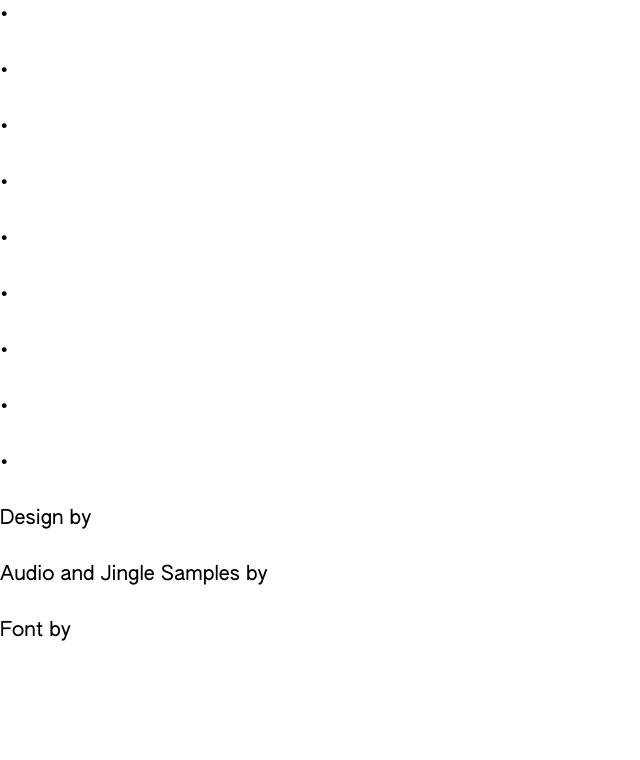
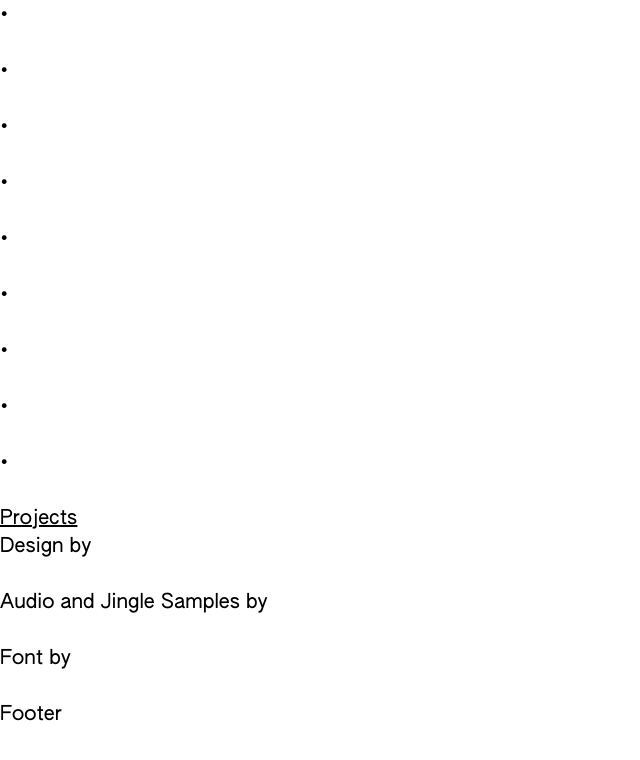
Before and after one commit to bard-css-practicum-2020/bard-css-practicum-2020, a Gatsby site: page /colophon in a window 1280 px wide. Shown: the whole page, without its empty margins (0-640 px from the left). Built offline with nearby package versions, Linux system fonts and the light colour scheme; Gatsby itself is replaced by a stand-in of ours.

Commit message:
Add placeholder header and footer

```diff
--- /dev/null
+++ b/src/components/footer/footer.js
@@ -0,0 +1,5 @@
+import React from "react"
+
+const Footer = () => <footer>Footer</footer>
+
+export default Footer
--- /dev/null
+++ b/src/components/header/header.js
@@ -0,0 +1,10 @@
+import React from "react"
+import { Link } from "gatsby"
+
+const Header = () => (
+  <header>
+    <Link to="/projects">Projects</Link>
+  </header>
+)
+
+export default Header
--- a/src/layouts/index.js
+++ b/src/layouts/index.js
@@ -3,6 +3,8 @@ import React, { Fragment } from "react"
 /* Import Global Components */
 import SEO from "~components/seo/seo"
 import LoadingOverlay from "~components/loadingOverlay/loadingOverlay"
+import Header from "~components/header/header"
+import Footer from "~components/footer/footer"
 
 /* Import Global Normalize*/
 import "normalize.css"
@@ -26,7 +28,9 @@ const Layout = ({ children, location }) => (
   <Fragment>
     <SEO pathname={location.pathname} defer={false} />
     <LoadingOverlay />
+    <Header />
     <div className={layoutClassName}>{children}</div>
+    <Footer />
   </Fragment>
 )
 
--- a/src/pages/index.js
+++ b/src/pages/index.js
@@ -3,7 +3,7 @@ import { Link } from "gatsby"
 
 const Index = () => (
   <div>
-    <Link to="projects">Projects</Link>
+    <p>Index</p>
   </div>
 )
 
```
